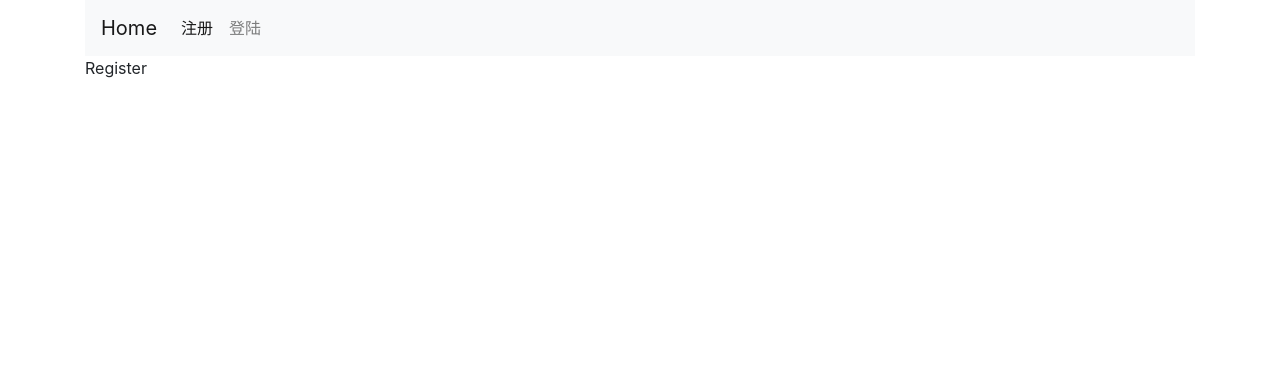
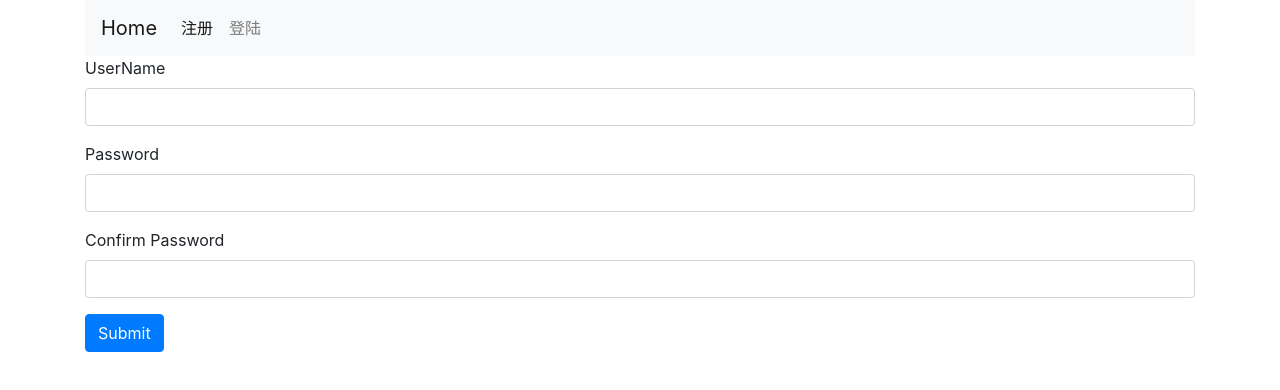
Before and after one commit to wangzihao64/aresumei-front, a React (Create React App) app in the folder login/: page /register in a window 1280 px wide. Shown: the top 390 px of the page. Built offline with nearby package versions, Linux system fonts and the light colour scheme; the HTML template or start-up script is replaced by a standard one.

Commit message:
界面配置

```diff
--- a/login/src/pages/home/index.jsx
+++ b/login/src/pages/home/index.jsx
@@ -1,9 +1,15 @@
 import React, { Component } from 'react'
 
 export default class Home extends Component {
-  render() {
-    return (
-      <div>Home</div>
-    )
-  }
+    render() {
+        return (
+            <div className="jumbotron">
+                <h1 className="display-4">Hello, world!</h1>
+                <p className="lead">This is a simple hero unit, a simple jumbotron-style component for calling extra attention to featured content or information.</p>
+                <hr className="my-4" />
+                <p>It uses utility classes for typography and spacing to space content out within the larger container.</p>
+                <a className="btn btn-primary btn-lg" href="#" role="button">Learn more</a>
+            </div>
+        )
+    }
 }
--- a/login/src/pages/login/index.jsx
+++ b/login/src/pages/login/index.jsx
@@ -1,9 +1,19 @@
 import React, { Component } from 'react'
 
 export default class Login extends Component {
-  render() {
-    return (
-      <div>Login</div>
-    )
-  }
+    render() {
+        return (
+            <form>
+                <div className="form-group">
+                    <label htmlFor="username">UserName</label>
+                    <input type="text" className="form-control" id="username" />
+                </div>
+                <div className="form-group">
+                    <label htmlFor="password">Password</label>
+                    <input type="password" className="form-control" id="password" />
+                </div>
+                <button type="submit" className="btn btn-primary">Submit</button>
+            </form>
+        )
+    }
 }
--- a/login/src/pages/register/index.jsx
+++ b/login/src/pages/register/index.jsx
@@ -1,9 +1,23 @@
 import React, { Component } from 'react'
 
 export default class Register extends Component {
-  render() {
-    return (
-      <div>Register</div>
-    )
-  }
+    render() {
+        return (
+            <form>
+                <div className="form-group">
+                    <label htmlFor="username">UserName</label>
+                    <input type="text" className="form-control" id="username" />
+                </div>
+                <div className="form-group">
+                    <label htmlFor="password">Password</label>
+                    <input type="password" className="form-control" id="password" />
+                </div>
+                <div className="form-group">
+                    <label htmlFor="passwordConfirm">Confirm Password</label>
+                    <input type="password" className="form-control" id="passwordConfirm" />
+                </div>
+                <button type="submit" className="btn btn-primary">Submit</button>
+            </form>
+        )
+    }
 }
```
